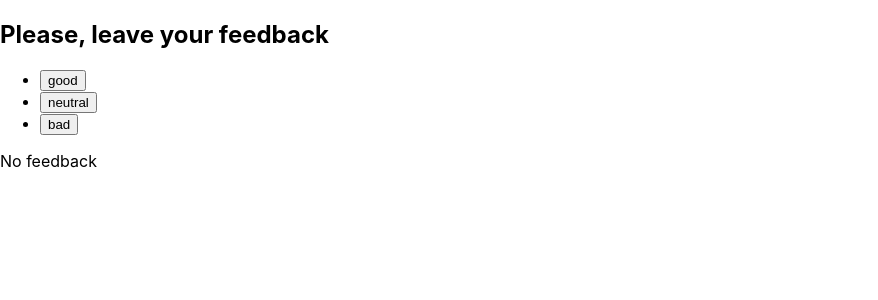
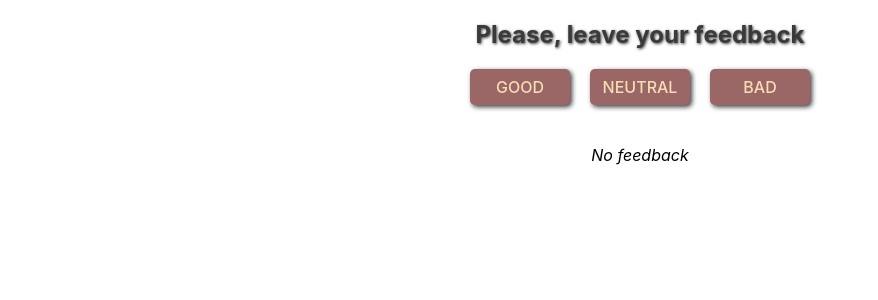
Before and after one commit to AnyaNass/goit-react-hw-02-feedback, a React (Create React App) app: page / in a window 1280 px wide. Shown: the top 300 px of the page, without its empty margins (0-878 px from the left). Built offline with nearby package versions, Linux system fonts and the light colour scheme.

Commit message:
style is added

```diff
--- a/package.json
+++ b/package.json
@@ -11,6 +11,7 @@
 		"react": "^18.1.0",
 		"react-dom": "^18.1.0",
 		"react-scripts": "5.0.1",
+		"styled-components": "^5.3.6",
 		"web-vitals": "^2.1.3"
 	},
 	"scripts": {
--- a/src/components/Buttons/Buttons.jsx
+++ b/src/components/Buttons/Buttons.jsx
@@ -1,13 +1,15 @@
 import PropTypes from 'prop-types';
 
+import { ButtonList, Button } from './Buttons.styled'
+
 export const Buttons = ({ state, onClick }) => {
-	return (<ul>
+	return (<ButtonList>
 		{[...Object.keys(state)].map(item => {
 			return <li key={item}>
-				<button type="button" name={item} onClick={onClick}>{item}</button>
+				<Button type="button" name={item} onClick={onClick}>{item}</Button>
 			</li>
 		})}
-	</ul>
+	</ButtonList>
 	)
 }
 
--- /dev/null
+++ b/src/components/Buttons/Buttons.styled.jsx
@@ -0,0 +1,25 @@
+import styled from 'styled-components';
+
+export const ButtonList = styled.ul`
+	display: flex;
+	justify-content: center;
+	gap: 20px;
+	margin: 20px 0 0;
+`
+
+export const Button = styled.button`
+	font-size: 16px;
+	font-weight: 500;
+	text-transform: uppercase;
+	color: wheat;
+	background-color: #9a6666;
+	padding: 8px 0;
+	min-width: 100px;
+	border-radius: 5px;
+	box-shadow: 2px 2px 5px #3b3939;
+	transition: box-shadow 100ms linear;
+
+	:hover, :focus{
+		box-shadow: 1px 1px 4px #3b3939;
+	}
+`
--- a/src/components/Container/Container.jsx
+++ b/src/components/Container/Container.jsx
@@ -1,7 +1,8 @@
 import PropTypes from 'prop-types';
+import { ContainerMain } from './Container.styled'
 
 export const Container = ({ children }) => {
-	return <div>{children}</div>
+	return <ContainerMain>{children}</ContainerMain>
 }
 
 Container.propTypes = {
--- /dev/null
+++ b/src/components/Container/Container.styled.jsx
@@ -0,0 +1,6 @@
+import styled from 'styled-components';
+
+export const ContainerMain = styled.div`
+	width: 900px;
+	margin: 0 auto;
+`
--- a/src/components/FirstPage/FirstPage.jsx
+++ b/src/components/FirstPage/FirstPage.jsx
@@ -1,7 +1,8 @@
 import PropTypes from 'prop-types';
+import { Text } from './FirstPage.styled'
 
 export const FirstPage = ({ text }) => {
-	return <p>{text}</p>
+	return <Text>{text}</Text>
 }
 
 FirstPage.propTypes = {
--- /dev/null
+++ b/src/components/FirstPage/FirstPage.styled.jsx
@@ -0,0 +1,7 @@
+import styled from 'styled-components';
+
+export const Text = styled.p`
+	margin: 20px 0 0;
+	font-style: italic;
+	text-align: center;
+`
--- a/src/components/Section/Section.jsx
+++ b/src/components/Section/Section.jsx
@@ -1,10 +1,11 @@
 import PropTypes from 'prop-types';
+import { SectionTag, Title } from './Section.styled'
 
 export const Section = ({ title, children }) => {
-	return (<section>
-		<h2>{title}</h2>
+	return (<SectionTag>
+		<Title>{title}</Title>
 		{children}
-	</section>)
+	</SectionTag>)
 }
 
 Section.propTypes = {
--- /dev/null
+++ b/src/components/Section/Section.styled.jsx
@@ -0,0 +1,11 @@
+import styled from 'styled-components';
+
+export const SectionTag = styled.section`
+	padding: 20px 0;
+`
+export const Title = styled.h2`
+	text-align: center;
+	font-size: 24px;
+	color: #3b3939;
+	text-shadow: 1px 1px 3px #3b3939;
+`
--- a/src/components/Statistics/Statistics.jsx
+++ b/src/components/Statistics/Statistics.jsx
@@ -1,13 +1,14 @@
 import PropTypes from 'prop-types';
+import { StatisticsList, ListItem, ListItemTitle, FeedbackAmount } from './Statistics.styled'
 
 export const Statistics = ({ good, neutral, bad, total, positivePercentage }) => {
-	return (<ul>
-		<li><span>Good:</span><span>{good}</span></li>
-		<li><span>Neutral:</span><span>{neutral}</span></li>
-		<li><span>Bad:</span><span>{bad}</span></li>
-		<li><span>Total:</span><span>{total}</span></li>
-		<li><span>Positive feedback:</span><span>{positivePercentage}%</span></li>
-	</ul>)
+	return (<StatisticsList>
+		<ListItem><ListItemTitle>Good:</ListItemTitle><FeedbackAmount>{good}</FeedbackAmount></ListItem>
+		<ListItem><ListItemTitle>Neutral:</ListItemTitle><FeedbackAmount>{neutral}</FeedbackAmount></ListItem>
+		<ListItem><ListItemTitle>Bad:</ListItemTitle><FeedbackAmount>{bad}</FeedbackAmount></ListItem>
+		<ListItem><ListItemTitle>Total:</ListItemTitle><FeedbackAmount>{total}</FeedbackAmount></ListItem>
+		<ListItem><ListItemTitle>Positive feedback:</ListItemTitle><FeedbackAmount>{positivePercentage}%</FeedbackAmount></ListItem>
+	</StatisticsList>)
 }
 
 Statistics.propTypes = {
--- /dev/null
+++ b/src/components/Statistics/Statistics.styled.jsx
@@ -0,0 +1,25 @@
+import styled from 'styled-components';
+
+export const StatisticsList = styled.ul`
+	display: flex;
+	justify-content: center;
+	flex-wrap: wrap;
+	gap: 30px;
+	margin:  20px 0 0;
+`
+
+export const ListItem = styled.li`
+	display: flex;
+	justify-content: center;
+	align-items: center;
+	gap: 5px;
+`
+
+export const ListItemTitle = styled.span`
+	font-weight: 700;
+	color: #9a6666;
+`
+export const FeedbackAmount = styled.span`
+	font-weight: 600;
+	color: #161313;
+`
--- a/src/index.css
+++ b/src/index.css
@@ -1,4 +1,5 @@
-@import-normalize; /* bring in normalize.css styles */
+@import-normalize;
+/* bring in normalize.css styles */
 
 body {
 	margin: 0;
@@ -13,3 +14,38 @@ code {
 	font-family: source-code-pro, Menlo, Monaco, Consolas, 'Courier New',
 		monospace;
 }
+
+
+* {
+	box-sizing: border-box;
+}
+
+ol,
+ul {
+	list-style: none;
+	padding: 0;
+	margin: 0;
+}
+
+h1,
+h2,
+h3,
+h4,
+h5,
+h6,
+p {
+	margin: 0;
+}
+
+img {
+	display: block;
+	max-width: 100%;
+	height: auto;
+}
+
+button {
+	border: none;
+	background-color: transparent;
+	font-family: inherit;
+	cursor: pointer;
+}
```
Also changed, not shown: 1 other file (tests, documents, lock files or other folders). Lines whose indentation alone changed are shown as unchanged.
